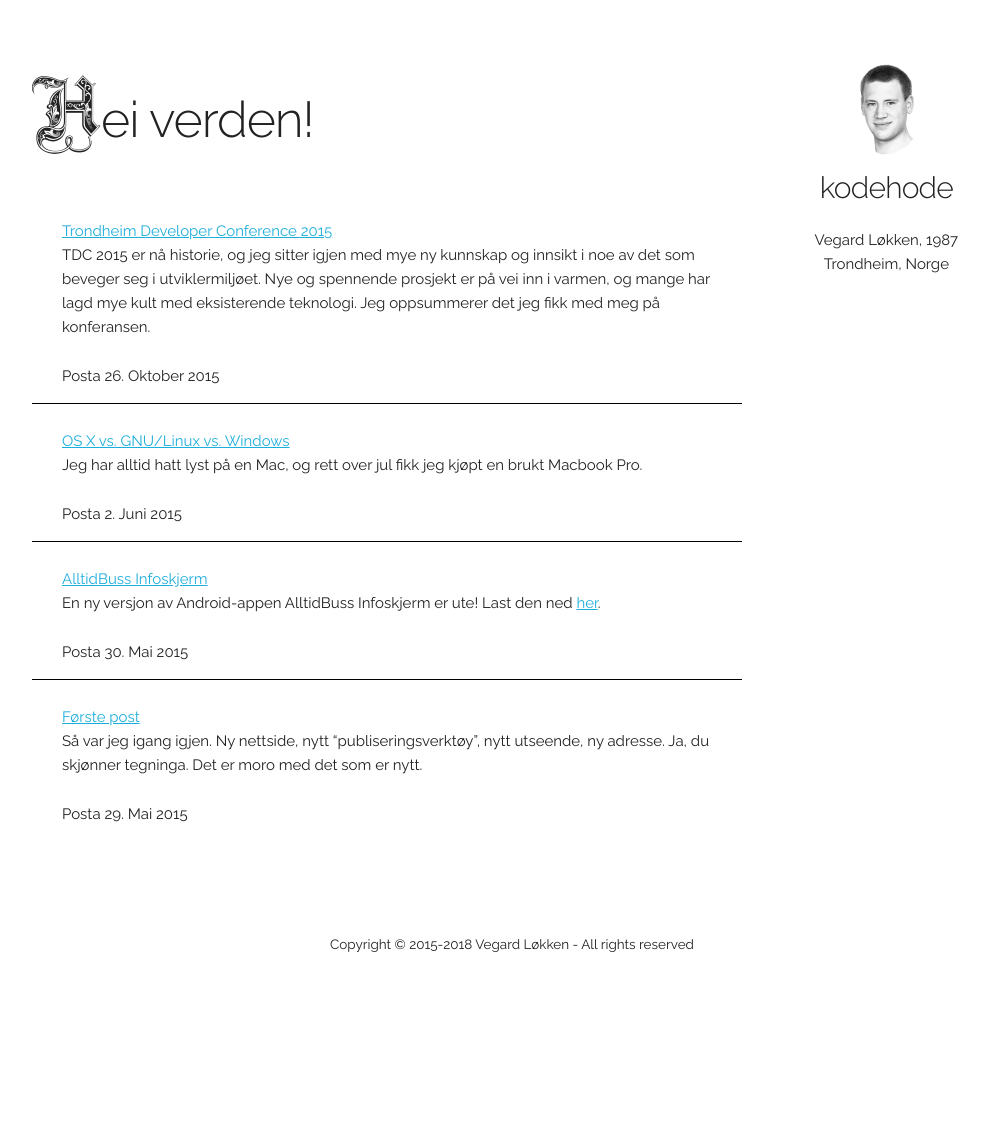
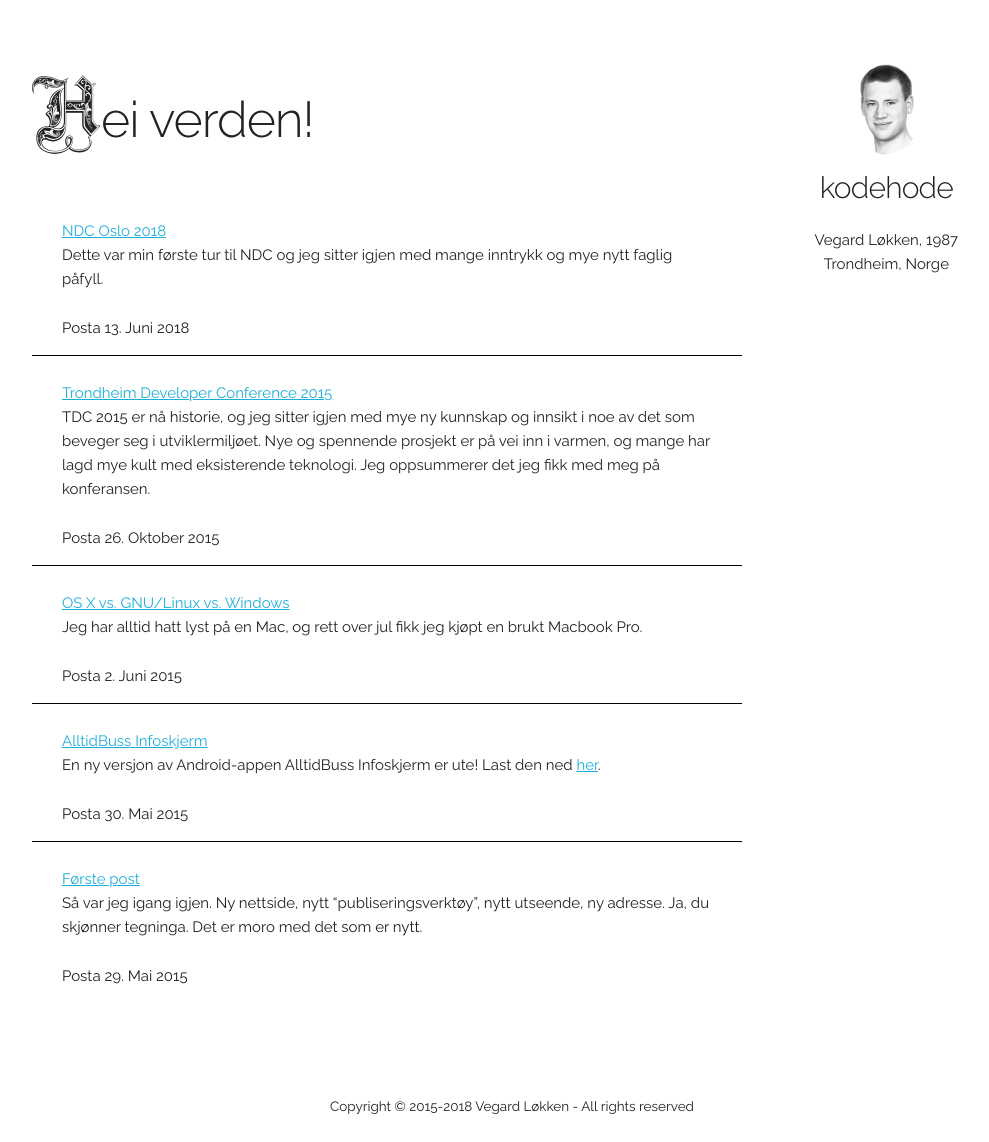
Before and after one commit to veloek/veloek.github.io, a Jekyll site: the page built from index.html, in a window 1280 px wide. Shown: the whole page, without its empty margins (128-1117 px from the left). Built offline with Jekyll 4.4.1, drawn with Linux system fonts in a browser that asks for light colours; before the commit the page ends 980 px from its top, so only the background shows below that; some of the changed lines change nothing that is shown.

Commit message:
Add new post about NDC Oslo 2018

```diff
--- /dev/null
+++ b/_plugins/details_tag.rb
@@ -0,0 +1,26 @@
+# http://movb.de/jekyll-details-support.html
+
+module Jekyll
+  module Tags
+    class DetailsTag < Liquid::Block
+
+      def initialize(tag_name, markup, tokens)
+        super
+        @caption = markup
+      end
+
+      def render(context)
+        site = context.registers[:site]
+        converter = site.find_converter_instance(::Jekyll::Converters::Markdown)
+        # below Jekyll 3.x use this:
+        # converter = site.getConverterImpl(::Jekyll::Converters::Markdown)
+        caption = converter.convert(@caption).gsub(/<\/?p[^>]*>/, '').chomp
+        body = converter.convert(super(context))
+        "<details><summary>#{caption}</summary>#{body}</details>"
+      end
+
+    end
+  end
+end
+
+Liquid::Template.register_tag('details', Jekyll::Tags::DetailsTag)
--- /dev/null
+++ b/_posts/2018-06-13-ndc-oslo-2018.md
@@ -0,0 +1,172 @@
+---
+title: NDC Oslo 2018
+---
+
+Dette var min første tur til NDC og jeg sitter igjen med mange inntrykk og mye nytt faglig påfyll.
+
+Jeg dro nedover til Oslo rett etter jobb tirsdag og benyttet anledningen til å få noen mil på motorsykkelen. Etter drøye 7 timer på "hesteryggen" var det godt å finne hotellet, Thon Spectrum, og slappe av litt.
+
+Konferansen besto av tre dager tettpakket med foredrag delt opp i flere spor hvor man måtte velge det som virket mest interessant. Det var flere tilfeller hvor jeg skulle ønske jeg hadde Hermine's tidsvender slik at jeg kunne fått med meg mer. Jeg valgte stort sett tema som er relevante til det jeg jobber med til daglig, men også noen av pur egeninteresse. Dette er en oppsummering av det jeg sitter igjen med etter disse dagene i Oslo.
+
+## Onsdag
+
+Første dag av konferansen startet med registrering fra kl. 8. Jeg var på plass i rett tid og etter en kjapp scan av billetten fikk jeg utdelt konferansepass og en NDC-genser før jeg vandret videre til stand-området i underetasjen. Det var et stort antall stands og jeg fikk ikke sjekket ut alle, men jeg var innom blant annet RavenDB som ga et godt inntrykk.
+
+{% details **Keynote** %}
+Konferansen ble sparket igang av Mads Torgersen som hadde en kjempebra keynote basert på 50 år med objektorientert programutvikling. Han var innom mange tidligere språk som la grunnlaget for det vi kjenner i dag og fortalte litt om de personene som var viktige bidragsytere på den tiden. En morsom og lærerik tur tilbake i historien.
+{% enddetails %}
+
+{% details **C# 8** %}
+Mads Torgersen fulgte på med et foredrag om C# (han er lead designer for språket) sammen med mannen bak NodaTime, Jon Skeet.
+
+Neste versjon av C#, C# 8, vil få noen kule og nyskapende features som jeg tror vil bli nyttige i min arbeidshverdag. De viste noen kodeeksempel i en preview-versjon og dette er noe av det som kommer:
+
+_Nullable reference types_
+
+Det dette betyr, er at referansetyper (objekter) kan spesifiseres som nullable (med ?) eller ikke. Er de ikke nullable, skal de i utgangspunktet aldri kunne være null. Dette medfører selvsagt en breaking change i eksisterende kodebaser, så "feilen" med å sette en ikke-nullable type til null gir kun en advarsel, ikke kompilator-feil. Likevel er dette en fin indikator som kan hjelpe med å rydde opp mange bugs som ellers kunne resultert i en NullReferenceException.
+
+_Pattern matching_
+
+Vi har allerede pattern matching i C#, men nå skal switch-blokker få seg en oppfriskning. Det skal bli mulig å ha pilfunksjoner og droppe "case" for å forbedre lesbarheten, og det skal bli mulig å skrive switch-blokker med boolske uttrykk.
+
+_Index type_
+
+For å slippe å skrive aritmetikk for å finne index av slutten på en tabell, skal man kunne skrive f.eks. `^1` i stedet for `arr.Length - 1`. Denne syntaksen returnerer et Index-objekt som kan brukes i tabell-oppslag og i range-operatører som f.eks. `1..^1`.
+
+I tillegg kommer noe de kaller "extension everything" og async streams for å nevne noe. Mye å glede seg til her.
+{% enddetails %}
+
+{% details **Implementing the Clean Architecture in .NET Core** %}
+Etter et teknisk språk-foredrag valgte jeg å gå på noe mer konseptuelt arkitekt-rettet tema. Ian Cooper brukte et .NET Core-prosjekt som utgangspunkt for å snakke om lagdeling og gode mønster for å oppnå løs kobling og høy kohesjon. Han demonstrerte hvordan man kan bruke et fasade-mønster for å gjemme vekk kompleksiteten og forenkle grensesnittet .NET Core-applikasjonen forholder seg til.
+{% enddetails %}
+
+{% details **Internals of Exceptions** %}
+Dette var foredraget med tyngst innhold og Adam Furmanek brukte timen han hadde til rådighet flittig for å ta oss igjennom forskjellige metoder for å håndtere exceptions på et lavere nivå, da høynivåspråk som f.eks. C# ikke lar oss fange feil som stack overflow etc. Han viste kodeeksempler i C++ som brukte funksjoner som "structured exception handling" og "vectored exception handling" for å takle feil som vanligvis ville ha krasjet programmet."
+
+Et annet viktig tips han kom med i forbindelse med exceptions var angående async/await i C#. Hvis man ikke bruker await, noe som ikke er utenkelig dersom man har en async-metode som ikke returnerer noe, blir heller ikke exceptions som den metoden kaster fanget opp av en try-catch.
+{% enddetails %}
+
+{% details **Fastware** %}
+Etter datamaskiner fikk mer prosesseringskraft enn vi vet hva vi skal bruke den på, har utviklere blitt mer avslappet med tanke på optimalisering og effektiv kode. Som Andrei Alexandrescu påpekte, er dette på vei til å snu med IoT-dingser og andre små datamaskiner som ikke har den samme kraften.
+
+Andrei så på kodeeksempler av algoritmer og påpekte hvor viktig det er å måle effektiviten til koden for å i det hele tatt kunne forbedre den. Man må trekke koden ut av applikasjonen og plassere den på testbenken før man så kan endre bit for bit, måle forskjellen (etter hver enkelt endring) og teste ut de ideer man måtte ha for forbedring. Han viste til slutt hvordan en endring fra branching (if-else) til en versjon med kun aritmetikk kunne bedre ytelsen kraftig. Alt i alt veldig inspirerende og lærerikt.
+{% enddetails %}
+
+{% details **What I Talk About When I Talk About Cross Platform Development** %}
+Med en bakgrunn i computer vision, tok Adi Shavit oss gjennom en arkitektur for kryssplatformutvikling med C++ i bunn. Han viste hvordan man gjennom fornuftig lagdeling kan implementere forretningslogikk uten å ta hensyn til hvor og hvordan det skal tas i bruk. Med C-wrappere kan man ta den samme kodebasen inn i prosjekter av så og si alle slags prosjekter, da de fleste platformer har en C-kompilator.
+
+Adi viste hvordan man kan bruke C-wrapperen i Android-prosjekter gjennom NDK og på web med emscripten. Til slutt demonstrerte han et C++ program som endret farger i et videoklipp direkte på en nettside via javascript. En detaljert og hands on tilnærming til deling av kodebase uten tredjeparts rammeverk.
+{% enddetails %}
+
+{% details **Productivity Bots** %}
+Som siste foredrag for dagen valgte jeg å høre på Marcus Bristol fra Pushpay prate om diverse Slack-boter de har implementert for å øke produktiviteten og hjelpe dem under utvikling av appen de leverer for elektronisk betaling.
+
+Jeg syntes det var spesielt morsomt å høre andres erfaringer med å utvikle boter, da jeg har vært med på å lage en bot selv. Marcus gikk ikke inn på detaljer i koden siden det var så kort tid, men han nevnte noen utfordringer som vi også har kjent på i vårt prosjekt.
+
+De bruker boter til alt fra notifikasjoner fra CI-systemer til utrulling av nye versjoner til produksjon. Det var tydelig nyttige funksjoner de hadde gjort seg avhengige av, men løsningene bar preg av å ha blitt utviklet internt for intern bruk. Jeg tok med meg noen gode ideer fra foredraget og vil ha det i bakhodet når jeg jobber videre på boten vår.
+
+Til slutt nevnte Marcus Microsoft's Bot Framework, noe jeg ikke hadde hørt om før. Vi fikk en kjapp intro og det var veldig spennende. Microsoft har også utviklet noen gode verktøy rundt rammeverket for å teste ut funksjonaliteten i boten man lager.
+verktøy rundt rammeverket for å teste ut funksjonaliteten i boten man lager.
+{% enddetails %}
+
+Etter en lang dag med mye input var det godt å finne hotellet og slappe av litt med en god øl, noe salt og litt go-programmering.
+
+## Torsdag
+
+En god natts søvn fikk ladet opp batteriet og det var klart for en ny dag med muligheter for å lære nye ting. Foredragene holdt på fra kl. 9.00 til 18.40 og ble etterfulgt av live musikk og gratis pils. En fin avslutning på nok en innholdsrik dag. Foredraget av Einar Otto Stangvik om det mørke nettet står igjen som den størte opplevelsen fra denne dagen.
+
+{% details **These are a few of my favourite (Android) Things** %}
+Android Things er en egen utgave av Android ment for å kjøre på IoT-dingser. Det vil si at man kan bruke kjente verktøy og utviklingsmiljø til å programmere mot andre typer grensesnitt enn man vanligvis har på en mobiltelefon.
+
+Det er støtte for forskjellige platformer, deriblant Raspberry Pi 3, noe som gjør det veldig tilgjengelig. Man bruker GPIO-portene til å koble på sensorer og diverse annet eksternt utstyr, og det finnes et stort utvalg drivere utviklet av programmeringsmiljøet rundt Android Things. Marcos Placona viste fram forskjellige prosjekter han hadde utviklet, blant annet en ringeklokke som ringte opp telefonen hans når noen ringte på.
+
+En av fordelene med å bruke Android på IoT-dingser er at man lett kan sette opp over-the-air (OTA) for å automatisk oppdatere dingler som er tilkoblet internett.
+{% enddetails %}
+
+{% details **2018 - The Year of Web Components** %}
+Web components har vært et tema lenge, men som Dominik Kundel forklarte, er det først nå vi ser støtte for det i nettlesere. Specen er delt opp i flere deler, men omhandler i hovedsak muligheten til å spesifisere dine egne HTML-elementer med skreddersydd logikk og styling.
+
+Håpet er at slike web-komponenter kan erstatte duplikater vi ser i dag, der vi har samme komponent for Angular, React, osv. Det finnes allerede flere metoder å konvertere rammeverk-spesifikke komponenter og prosjekter som Stencil (fra Ionic) som gir god tooling når man lager web components.
+{% enddetails %}
+
+{% details **The F# Path To Relaxation** %}
+F#s lead designer, Don Syme, holdt et foredrag om språket sitt, F#. Han snakket litt om historien til språket og hvordan det har klart å blitt såpass populært.
+
+Funksjonell programmering var et hovedtema på NDC i år og F# var en gjenganger. Det at språket er en del av .NET-platformen gjør at det er enkelt å ta i bruk sammen med C#-kode man skulle ha fra før. Don var opptatt av at det ikke skulle være to leire, OO og FP, men heller jobbe mot en syntese som gir det beste resultatet.
+{% enddetails %}
+
+{% details **VueJS yet another JS framework?** %}
+Lars-Martin Hejll holdt et bra foredrag om VueJS og hvordan det startet som et enmannsforetak med et mål om å lage noe som det var enklere å komme i gang med. Teamet bak rammeverket er nå større (rundt 20 personer), men utviklingen er fortsatt drevet av sponsorfinansiering.
+
+Rammeverket spiller fint på lag med web components og har fått massiv interesse fra utviklermiljøet.
+{% enddetails %}
+
+{% details **Dates and times aren't that hard - honestly!** %}
+Jon Skeet er en veldig flink foredragsholder og denne gangen var temaet tid - noe han som utvikler av NodaTime kjenner godt. Det er mange feller man kan gå i når man prøver å håndtere tid og menneskehetens historie med tid og kalendere har ikke gjort det enkelt for utviklere.
+
+Han gikk igjennom eksempler på hvor det er vanskelig å jobbe med dato og tidspunkt, men presiserte hele tiden at det finnes bibliotek (som NodaTime) som kan hjelpe med dette, så man må aldri være redd for å takle et problem som omhandler tid.
+{% enddetails %}
+
+{% details **Hacking the Dark Web** %}
+Konferansens beste foredrag etter min mening ble holdt av Einar Otto Stangvik. Han viste oss metoder han hadde brukt for å spore personer på det mørke nettet som deler overgrepsmateriale.
+
+Det var avanserte metoder og teknisk interessante løsninger, men det som ga stekest inntrykk var den store psykiske påkjennelsen han fikk gjennom dette arbeidet. Jeg setter utrolig stor pris på personer som Einar Otto som klarer å jobbe med ta slike personer - jeg tror ikke jeg hadde klart det...
+
+Av teknologi viste han konkrete metoder for å fingerprinte aktører på nettet, med pakkesporing og søk i datadumper fra store forum på stygge sider.
+
+Foredraget var veldig sterkt og applausen han fikk var et tydelig bilde på hvor stor respekt han fikk fra oss i salen.
+{% enddetails %}
+
+{% details **Containers in Production: It's Like Orchestratinng Cats** %}
+David Ostrovsky fra Proofpoint snakket om noen av prosessene de var igjennom da de valgte å sette Docker-kontainere i produksjon. Det var mange interessante problemstillinger man må ta hensyn til - det er ikke bare å kjøre "docker run" og være ferdig med det. Man må tenke på monitorering og vedlikehold, orkestrering og sikkerhet for å nevne noe.
+
+Han snakket om forskjeller mellom Docker swarm og Kubernetes, og hva som er støttet av forskjellige cloud-løsninger. Det kom tydelig fram at dette er en stor oppgave som ikke kan tas lett på.
+{% enddetails %}
+
+## Fredag
+
+Konferansens siste dag var litt preget av festen kvelden før, men med ubegrenset tilgang på kaffe gikk det greit å holde konsentrasjonen oppe gjennom dagen. Det var spesielt morsomt å høre på tøffe søskenbarn Tale holde foredrag foran en fullsatt sal.
+
+{% details **Refactoring to Functional Style** %}
+Mange av FP-foredragene var veldig pro-FP og anti-OO, men Venkat Subramaniam hadde en annen tilnærming som jeg likte bedre. Han tok utgangspunkt i "tradisjonell" imperativ kode som vi er godt kjent med og viste hvordan man ved å bruke en funksjonell tilnærming kan få en mye ryddigere og lesbar kode.
+
+Det er en annen måte å tenke på da man i stedet for å beskrive hva og hvordan det skal gjøres kun fokuserer på hva vi vil ha som resultat, altså en deklarativ kode hvor hensikten kommer tydelig fram.
+
+Fordi det er en ny måte å tenke på er det vanskeligere å skrive funksjonell kode, men koden blir tydelig mer lettlest, lettere å vedlikeholde og mer testbar.
+{% enddetails %}
+
+{% details **Elm: A functional love story** %}
+Mitt søskenbarn, Tale Prestmo (så stolt), hadde en flott beskrivelse av hva Elm er og hvorfor hun ble så glad i språket. Det minnet litt om mine følelser for Go, selv om de to språkene er veldig forskjellig forøvrig.
+
+Elm er et rent funksjonelt språk, så man har ikke de kjente variablene og løkkene man er vant til, noe som kan være en stor overgang, men koden blir veldig lesbar, enkel å refaktorisere og en drøm å teste da den består av små funksjoner som alltid oppførerer seg likt med samme input.
+
+Språket kompileres ned til javascript og er brukt i frontend-løsninger. Noe å teste ut i framtiden.
+{% enddetails %}
+
+{% details **F# and Fable: re-think web development** %}
+En annen måte å bruke funksjonell programmering til frontend-utvikling ble presentert av Maxime Mangel. Han viste hvordan man med F#, Fable og Elmish kan lage komponenter på funksjonelt vis som gir større mulighet til å avdekke problemer ved kompilering heller enn når koden kjører i nettleseren.
+
+Han viste eksempler på Model-View-Update-arkitekturen i Elm og demonstrerte hot reloading og state playback som er mulig siden all state blir håndtert på et sentralt sted. Dette var veldig stilig og åpner nye muligheter som jeg ikke har sett så mye på tidligere.
+{% enddetails %}
+
+{% details **Lightning Talks** %}
+- Håkan Silfvernagel tok oss med på en tur i historien til AI og snakket om hvordan det har utviklet seg fra 50-tallet med sine opp- og nedturer. Nå er det et hot tema igjen og det er forskjellige meninger om farene ved for avansert AI.
+- Tale Prestmo var på banen igjen og snakket om masteroppgaven sin som handlet om maskinlæring brukt til å finne best mulig treningsopplegg for personer med smerter i korsryggen, noe som er et utbredt problem.
+- Joakim Lehn beskrev de 4 forskjellige maskinlæringskategoriene og hvilke problemområder de kan brukes på. Han avsluttet med et eksempel fra AlphaGo som imponerende nok lagde en bot som uten noe læringsgrunnlag klarte å bli verdens beste Go-spiller.
+- Shokoofeh Hesari jobber som QA-ingeniør og snakket om hvordan de bruker bildegjenkjenning for å teste UI i en applikasjon hvor det er kritisk at det brukeren ser ikke har bugs.
+- Henrik Stene tok for seg utfordringen med å deploye nye versjoner av API og hvordan man kan forsikre seg om at man ikke brekker noe for brukere av APIet. Han var innom Consumer Driven Contracts implementert med noe som kalles Pact for å la brukere spesifisere en spec for hvordan de forventer at APIet skal oppføre seg. Dette kan så brukes i automatiserte tester under utvikling.
+{% enddetails %}
+
+{% details **Implementing Event-Driven Microservices architecture in Function Language** %}
+Nikhil Barthwal snakket om kommunikasjon mellom micro services via en message broker. Han påpekte hvor viktig det er at hver service har sin egen database for å oppnå lav kobling mellom de forskjellige delene av systemet, med de utfordringer det medfører.
+
+I et system av uavhengige komponenter blir det lettere å jobbe med deler uten at det påvirker alt annet. Ved bruk av funksjonell programmering kvitter man seg med state ved å ha hovedsaklig rene funksjoner, noe som er avgjørende for å kunne skalere.
+{% enddetails %}
+
+{% details **Everything is Cyber-broken** %}
+Som en avslutning på NDC valgte jeg å høre på Scott Helme og Troy Hunt i en avslappet diskusjon rundt sikkerhet på internett, med hovedfokus på HTTPS. De tok for seg selverklærte "sikkerhetseksperter" som har kommet med forskjellige utsagn de slaktet på et mer eller mindre profesjonelt nivå til alles fornøyelse.
+
+Det var en underholdende finale på tre intense dager med mye input. Hodet var fullt, så det var helt greit at det ikke var så teknisk.
+{% enddetails %}
+
+Til slutt vil jeg bare takke for et kjempebra opplegg. Som min første opplevelse av NDC ble jeg veldig imponert. Arrangementet var vel gjennomført, maten var god, standene hadde interessant innhold og foredragene holdt et bra nivå. Jeg kommer gjerne igjen!
--- a/css/main.scss
+++ b/css/main.scss
@@ -58,3 +58,7 @@
 .row.spacer {
 	min-height: 2em;
 }
+
+details {
+	margin-bottom: 2rem;
+}
```
